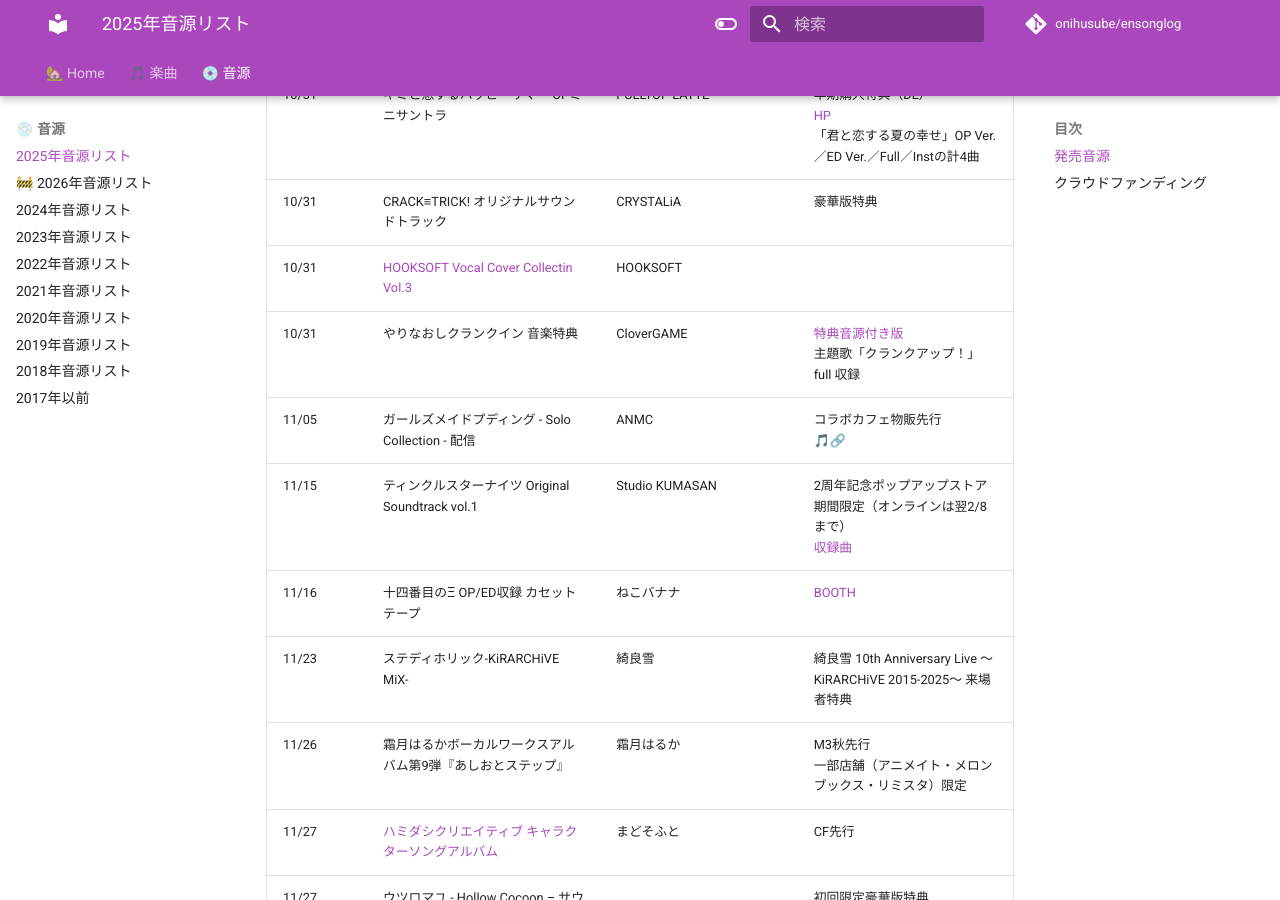
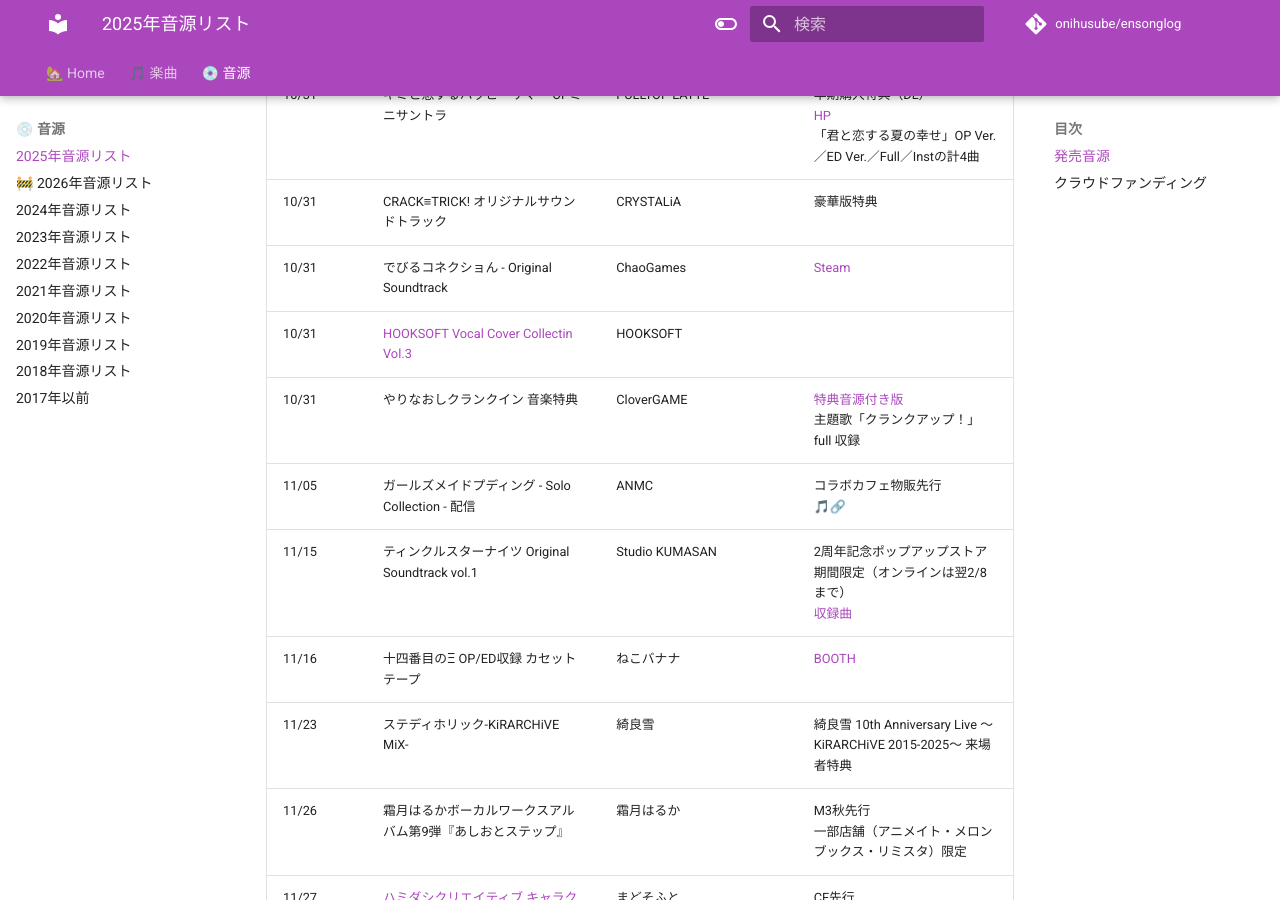
Before and after one commit to onihusube/ensonglog, an MkDocs documentation site: the page built from docs/2025/音源.md, in a window 1280 px wide and 900 px high, scrolled down 14986 px. Built offline with MkDocs 1.6.1 and Material for MkDocs 9.7.7, drawn with Linux system fonts in a browser that asks for light colours; comment, search, counter and statistics services are not loaded.

Commit message:
追記と修正

```diff
--- a/docs/2025/音源.md
+++ b/docs/2025/音源.md
@@ -209,6 +209,7 @@
 | 10/31 | 神様ちゅ～ず！ センセー女の子似合ってるよっ！「OP曲セット」 | くまのみそふと | [DLsite](https://www.dlsite.com/pro/work/=/product_id/VJ01005257.html) |
 | 10/31 | キミと恋するハッピーサマー OPミニサントラ | PULLTOP LATTE | 早期購入特典（DL） </br> [HP](https://pulltop-latte.jp/PL06/pages/special_tokutenDL/) </br> 「君と恋する夏の幸せ」OP Ver.／ED Ver.／Full／Instの計4曲 |
 | 10/31 | CRACK≡TRICK! オリジナルサウンドトラック | CRYSTALiA | 豪華版特典 |
+| 10/31 | でびるコネクショん - Original Soundtrack | ChaoGames | [Steam](https://store.steampowered.com/app/4100890/__Original_Soundtrack/) |
 | 10/31 | [HOOKSOFT Vocal Cover Collectin Vol.3](./音源個別/HOOKSOFT%20Vocal%20Cover%20Collection%20Vol.3.md) | HOOKSOFT | |
 | 10/31 | やりなおしクランクイン 音楽特典 | CloverGAME | [特典音源付き版](https://www.dlsite.com/pro/work/=/product_id/VJ01004910.html) </br> 主題歌「クランクアップ！」full 収録|
 | 11/05 | ガールズメイドプディング - Solo Collection - 配信 | ANMC | コラボカフェ物販先行 </br> [🎵🔗](https://zula.link-map.jp/links/CM0JgiNl) |
@@ -251,7 +252,7 @@
 | 12/31 | 【カタネガイ音楽集】 オリジナルサウンドトラック | インテグラル | C107 |
 | 12/31 | ゲーム制作と青い春 サウンドトラック | えるりんご | C107 </br> EDフルと書き下ろしボーカル曲1曲、BGMの全24曲 |
 | 12/31 | SmileRemaster OP/ED収録カセットテープ | Links8 | C107 </br> 会場限定セット購入特典 |
-| 12/31 | でびるコネクショん イラストブックレット付き オリジナルサウンドトラック | ChaoGames | C107 |
+| 12/31 | でびるコネクショん イラストブックレット付き オリジナルサウンドトラック | ChaoGames | C107 </br> [Steam](https://store.steampowered.com/app/4100890/__Original_Soundtrack/) |
 | 12/31 | 花咲く君が連れ出した。夏の終わりの白い花 ORIGINAL SONG & SOUNDTRACK | Creative Blossoms | C107 </br> OP/ED、BGM収録 |
 | 12/31 | 梵天世界の壊し方 Original Soundtrack | MUGnet | C107 </br> 主題歌(vocal/inst)含め14曲収録 |
 | --/-- | 『夜明け前より瑠璃色な』20周年記念ボーカル集 -Luminous Passport- | オーガスト | LPレコード |
```
Also changed, not shown: docs/2025/楽曲.md (+1 -1 lines).
